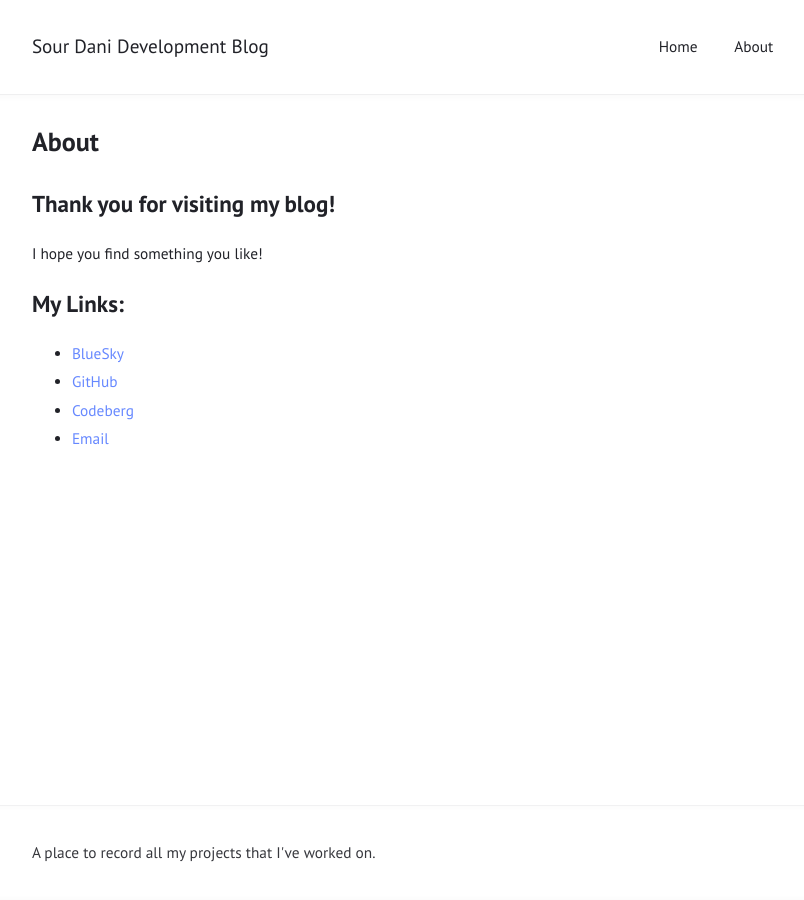
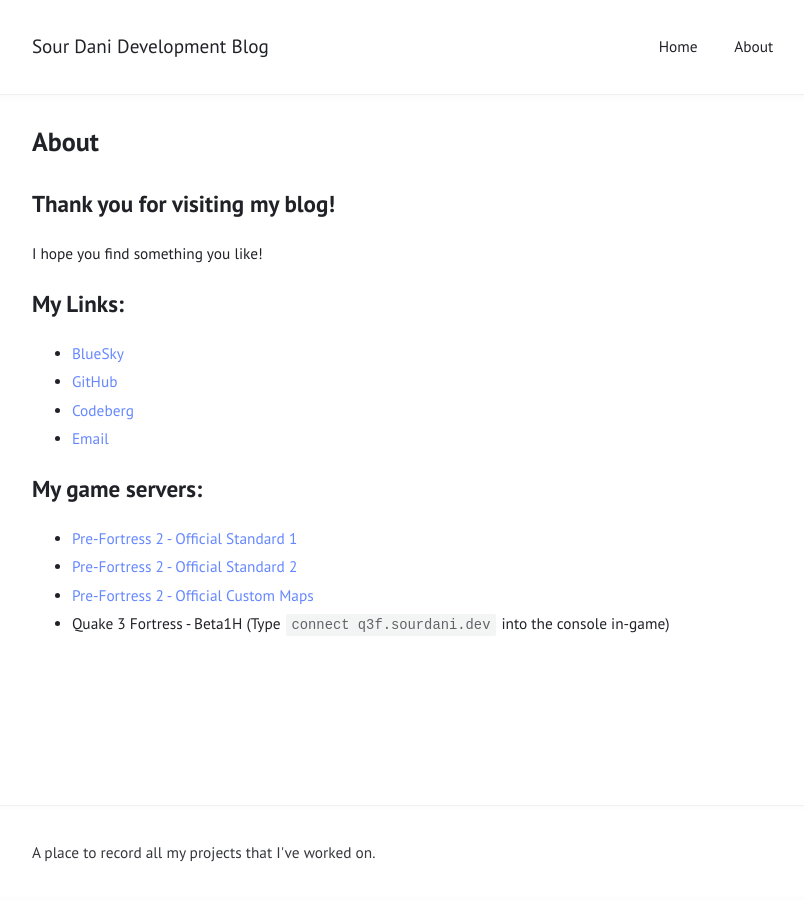
Before and after one commit to sour-dani/blog, a Jekyll site: the page built from about.md, in a window 1280 px wide. Shown: the whole page, without its empty margins (219-1023 px from the left). Built offline with Jekyll 4.4.1, drawn with Linux system fonts in a browser that asks for light colours.

Commit message:
docs: correct links + game server addresses

```diff
--- a/about.md
+++ b/about.md
@@ -9,7 +9,13 @@ layout: post
 I hope you find something you like!
 
 ## My Links:
-- [BlueSky](https://sourdani.dev)
+- [BlueSky](https://bsky.app/profile/sourdani.dev)
 - [GitHub](https://github.com/sour-dani/)
 - [Codeberg](https://codeberg.org/sour_dani)
 - [Email](mailto:sourdanidev@gmail.com)
+
+## My game servers:
+- [Pre-Fortress 2 - Official Standard 1](https://prefortress.com/connect/?66.179.81.82:27015)
+- [Pre-Fortress 2 - Official Standard 2](https://prefortress.com/connect/?66.179.81.82:27016)
+- [Pre-Fortress 2 - Official Custom Maps](https://prefortress.com/connect/?66.179.81.82:27017)
+- Quake 3 Fortress - Beta1H (Type `connect q3f.sourdani.dev` into the console in-game)
```
